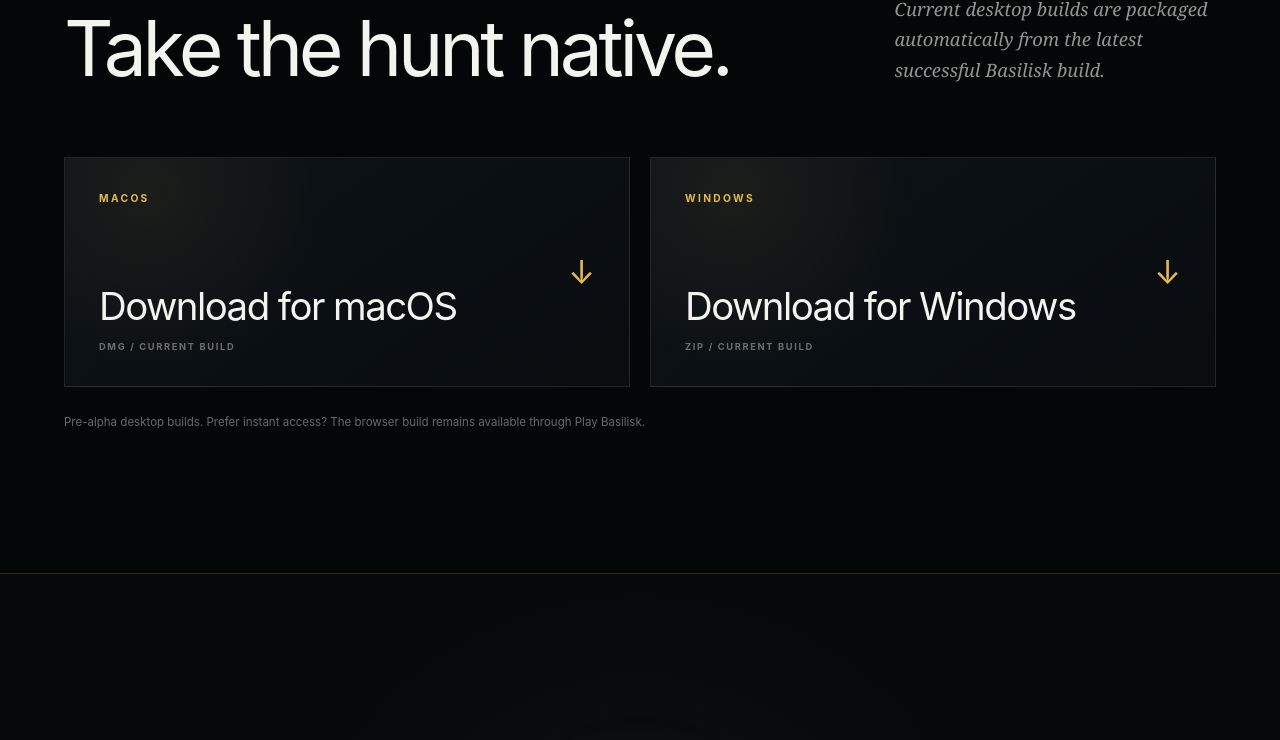
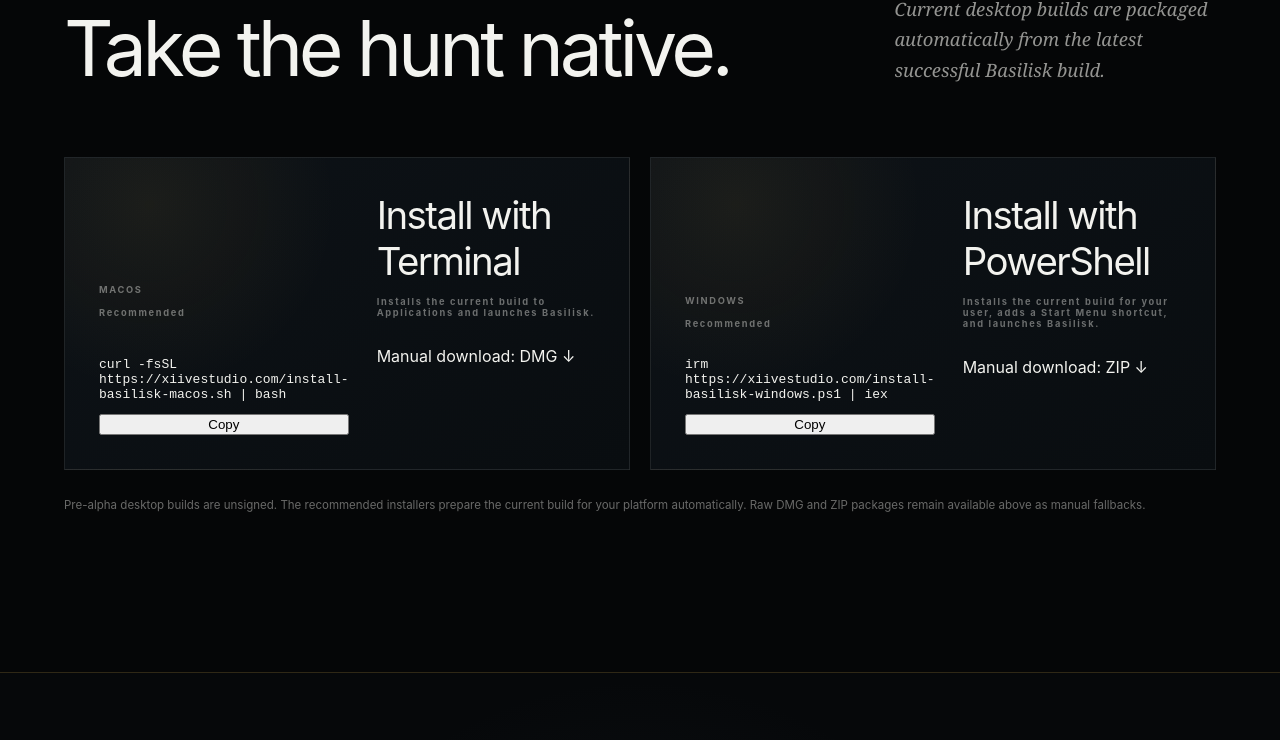
Before and after one commit to austinmhorn/xiive-studio, a website: page public/games/basilisk/index.html in a window 1280 px wide. Shown: the part 4972-5712 px from the top of the page. Drawn offline with Linux system fonts and the light colour scheme.

Commit message:
Refresh Basilisk download experience

```diff
--- a/public/games/basilisk/index.html
+++ b/public/games/basilisk/index.html
@@ -364,40 +364,83 @@
 
             <div class="basilisk-download-grid">
 
+                <article class="basilisk-download-card game-reveal">
+                    <div class="basilisk-download-card-head">
+                        <span class="basilisk-download-platform">macOS</span>
+                        <span class="basilisk-download-badge">Recommended</span>
+                    </div>
+
+                    <div class="basilisk-download-copy">
+                        <strong>Install with Terminal</strong>
+                        <span>
+                            Installs the current build to Applications and launches
+                            Basilisk.
+                        </span>
+                    </div>
+
+                    <div class="basilisk-install-command">
+                        <code>curl -fsSL https://xiivestudio.com/install-basilisk-macos.sh | bash</code>
+                        <button
+                            type="button"
+                            class="basilisk-copy-button"
+                            data-copy-command="curl -fsSL https://xiivestudio.com/install-basilisk-macos.sh | bash"
+                            aria-label="Copy macOS install command"
+                        >
+                            Copy
+                        </button>
+                    </div>
+
                     <a
-                    class="basilisk-download-card game-reveal"
+                        class="basilisk-manual-download"
                         href="https://github.com/austinmhorn/basilisk/releases/download/current-build/Basilisk-macOS.dmg"
                     >
-                    <span class="basilisk-download-platform">macOS</span>
+                        Manual download: DMG <span aria-hidden="true">↓</span>
+                    </a>
+                </article>
 
-                    <div>
-                        <strong>Download for macOS</strong>
-                        <span>DMG / CURRENT BUILD</span>
+                <article class="basilisk-download-card game-reveal">
+                    <div class="basilisk-download-card-head">
+                        <span class="basilisk-download-platform">Windows</span>
+                        <span class="basilisk-download-badge">Recommended</span>
                     </div>
 
-                    <b aria-hidden="true">↓</b>
-                </a>
+                    <div class="basilisk-download-copy">
+                        <strong>Install with PowerShell</strong>
+                        <span>
+                            Installs the current build for your user, adds a Start Menu
+                            shortcut, and launches Basilisk.
+                        </span>
+                    </div>
+
+                    <div class="basilisk-install-command">
+                        <code>irm https://xiivestudio.com/install-basilisk-windows.ps1 | iex</code>
+                        <button
+                            type="button"
+                            class="basilisk-copy-button"
+                            data-copy-command="irm https://xiivestudio.com/install-basilisk-windows.ps1 | iex"
+                            aria-label="Copy Windows install command"
+                        >
+                            Copy
+                        </button>
+                    </div>
 
                     <a
-                    class="basilisk-download-card game-reveal"
+                        class="basilisk-manual-download"
                         href="https://github.com/austinmhorn/basilisk/releases/download/current-build/Basilisk-Windows.zip"
                     >
-                    <span class="basilisk-download-platform">Windows</span>
-
-                    <div>
-                        <strong>Download for Windows</strong>
-                        <span>ZIP / CURRENT BUILD</span>
-                    </div>
-
-                    <b aria-hidden="true">↓</b>
+                        Manual download: ZIP <span aria-hidden="true">↓</span>
                     </a>
+                </article>
 
             </div>
 
             <p class="basilisk-download-note game-reveal">
-                Pre-alpha desktop builds. Prefer instant access? The browser build
-                remains available through Play Basilisk.
+                Pre-alpha desktop builds are unsigned. The recommended installers
+                prepare the current build for your platform automatically. Raw DMG
+                and ZIP packages remain available above as manual fallbacks.
             </p>
+
+            <p class="basilisk-copy-status" data-copy-status aria-live="polite"></p>
 
         </section>
 
```
Lines whose indentation alone changed are shown as unchanged.
